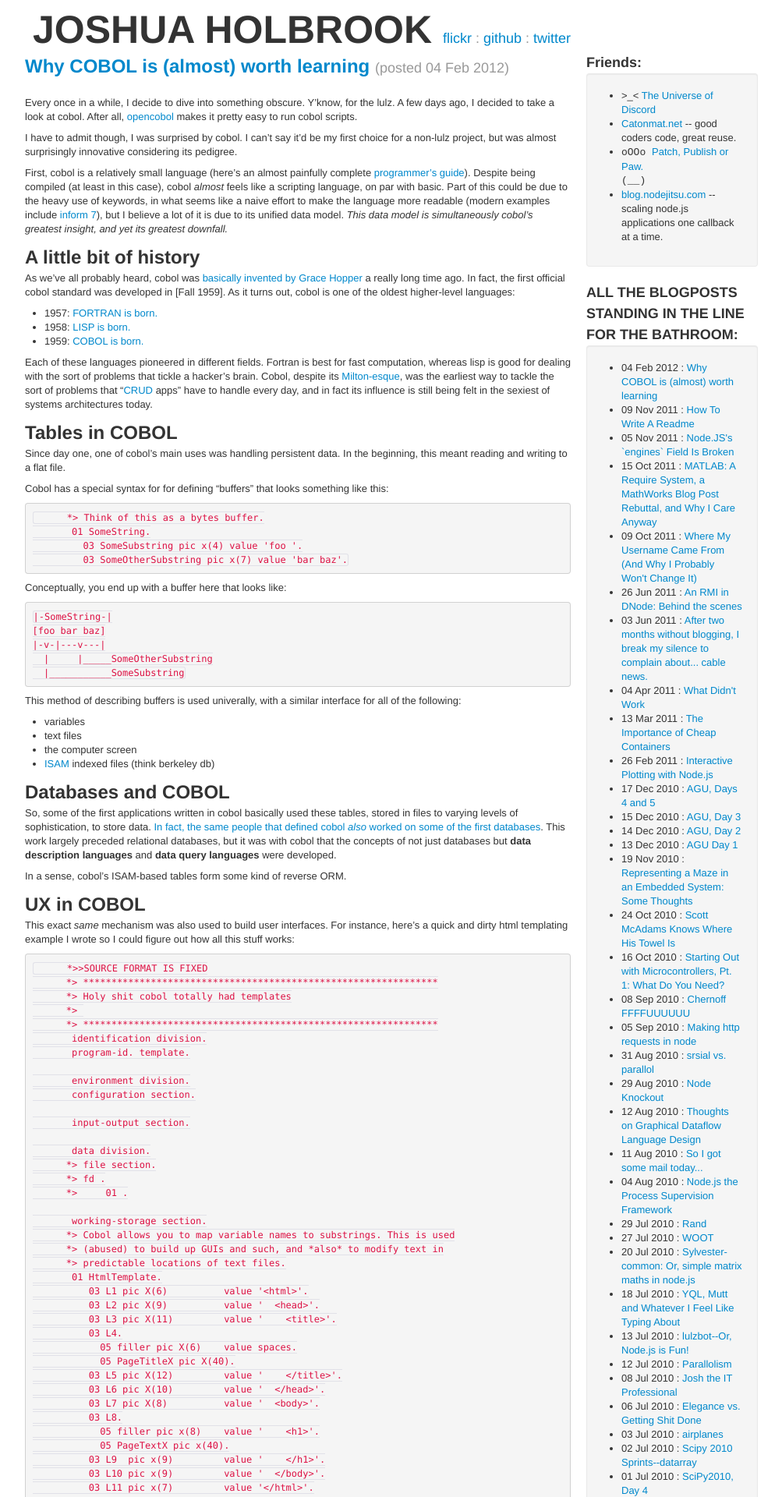
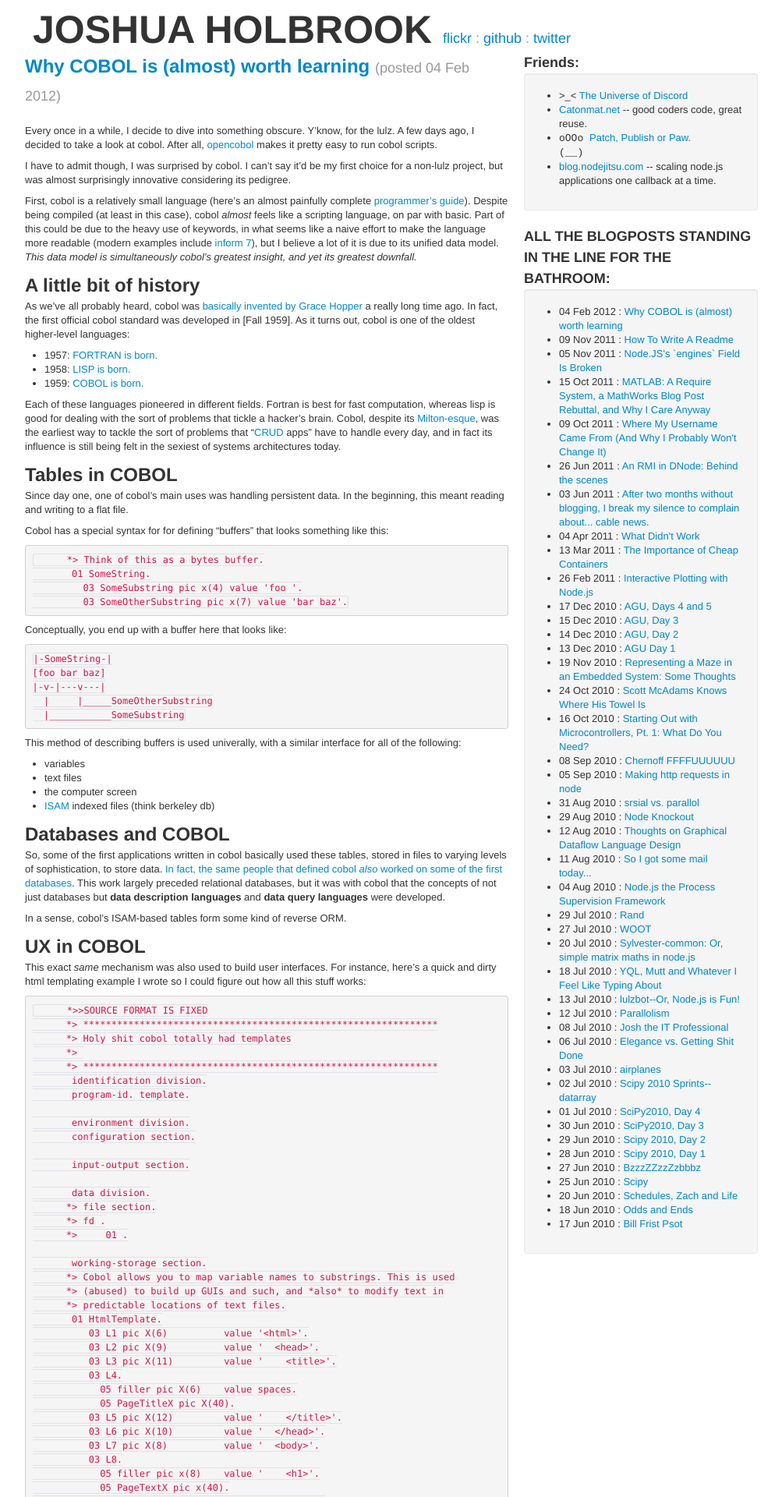
Before and after one commit to jfhbrook/jfhbrook.github.io, a Jekyll site: the page built from index.html, in a window 1280 px wide. Shown: the top 1920 px of the page at 78% size, without its empty margins (138-1141 px from the left). Built offline with Jekyll 4.4.1, drawn with Linux system fonts in a browser that asks for light colours; nearby versions of some CDN libraries.

Commit message:
widen up that sidebar a bit

```diff
--- a/_layouts/main.html
+++ b/_layouts/main.html
@@ -46,11 +46,11 @@
         </div>
         <div class="row">
           <!--content-->
-          <div class="span9">
+          <div class="span8">
           {{ content }}
           </div>
 
-          <div class="span3">
+          <div class="span4">
             <h3>Friends:</h3>
             <div class="well">
               <ul>
```
